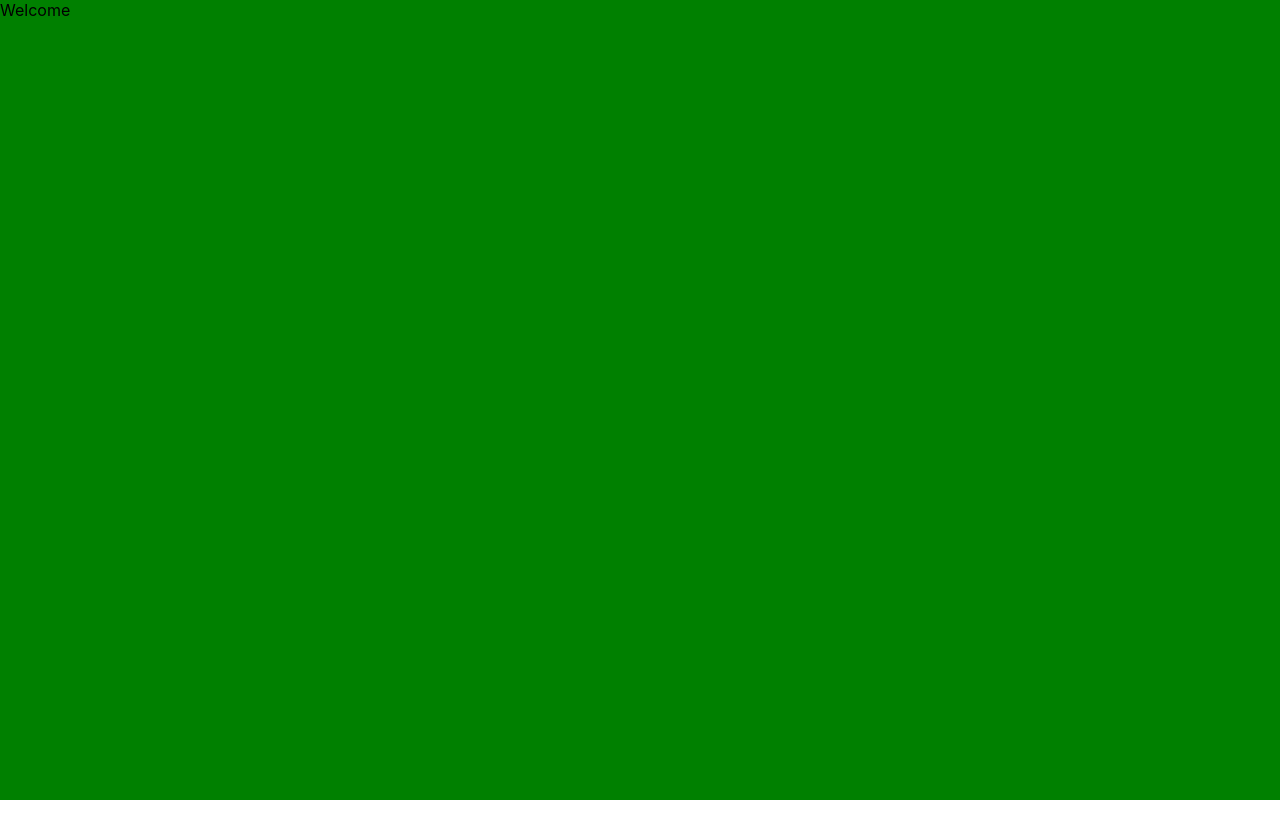
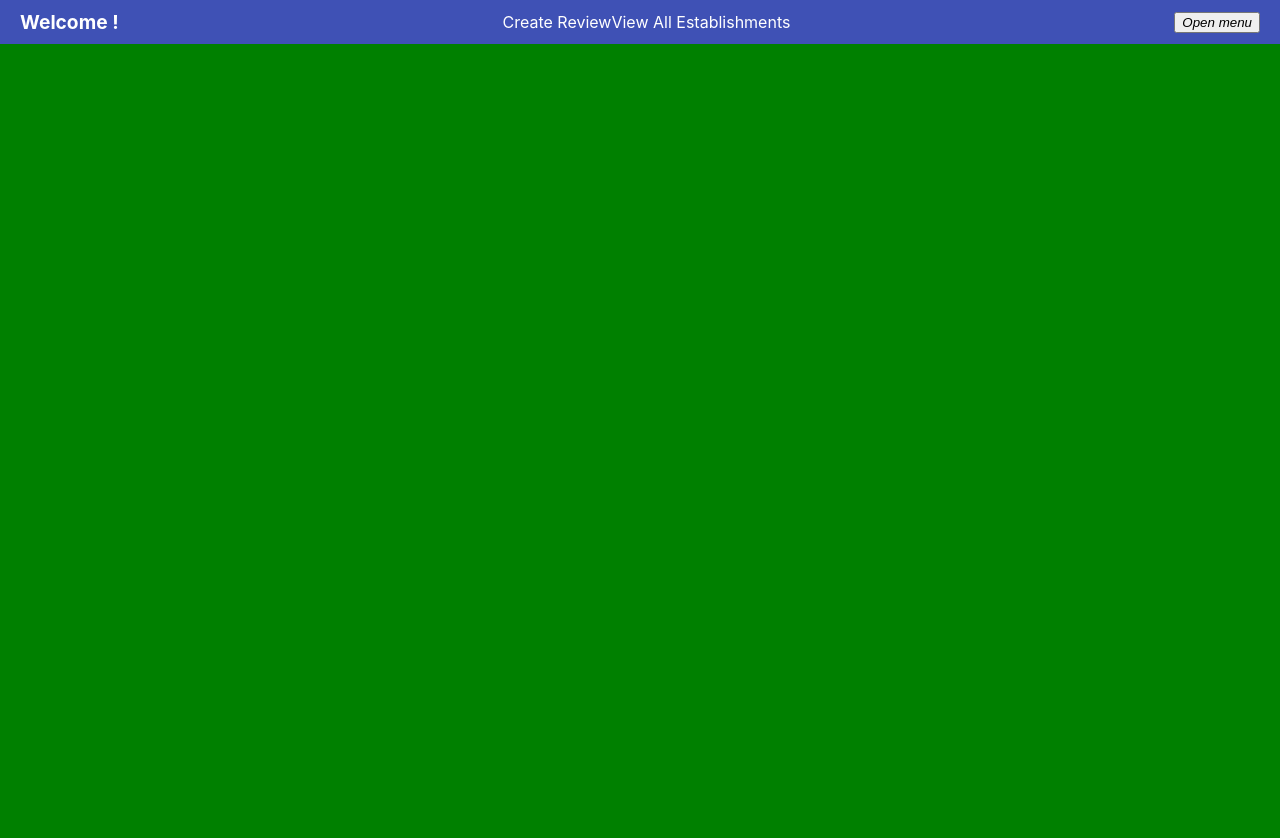
Before and after one commit to notancients/CMSC127-S2L-Project-Centeno-Mende-Robles, a React (Create React App) app in the folder frontend/cmsc127-frontend/: page /homepage in a window 1280 px wide. Shown: the top 838 px of the page. Before the commit the page ends 800 px from the top, so only its background shows below. Built offline with nearby package versions, Linux system fonts and the light colour scheme.

Commit message:
feat: now shows all establishment details

```diff
--- a/frontend/cmsc127-frontend/package.json
+++ b/frontend/cmsc127-frontend/package.json
@@ -11,10 +11,11 @@
     "react-dom": "^18.3.1",
     "react-router-dom": "^6.23.1",
     "react-scripts": "5.0.1",
+    "react-table": "^7.8.0",
     "web-vitals": "^2.1.4"
   },
   "scripts": {
-    "start": "react-scripts start",
+    "start": "BROWSER=none react-scripts start",
     "build": "react-scripts build",
     "test": "react-scripts test",
     "eject": "react-scripts eject"
--- /dev/null
+++ b/frontend/cmsc127-frontend/src/pages/establishment_list/page_establishment_food.js
@@ -0,0 +1,32 @@
+import axios from 'axios';
+import { useEffect, useState } from 'react';
+import ENV from '../../env';
+
+let SERVER = ENV.SERVER;
+let HEADER = ENV.HEADER;
+
+function FoodByEstablishment({ match }) {
+    const establishment_name = match.params.establishment_name;
+
+    let [food, setFood] = useState([]);
+
+    useEffect( () => {
+        console.log("Fetching food by establishment name.");
+        const fetchFoodByEstablishment = async () => {
+            try {
+                const response = await axios.get(
+                    `http://${SERVER}/api/get-food-by-establishment?establishment_name=${establishment_name}`,
+                    HEADER
+                );
+                console.log(response.data.data[0]);
+                setFood(response.data.data[0]);
+            } catch (err) {
+                console.log(err);
+            }
+        }
+
+        fetchFoodByEstablishment();
+    }, []);
+}
+
+export default FoodByEstablishment;
--- a/frontend/cmsc127-frontend/src/pages/establishment_list/page_establishment_list.js
+++ b/frontend/cmsc127-frontend/src/pages/establishment_list/page_establishment_list.js
@@ -1,12 +1,77 @@
+import React, { useState, useEffect, useMemo } from "react";
+import ENV from "../../env.js";
+import axios from 'axios';
+import { useTable } from "react-table";
+import HomePageAppBar from "../homepage/homepage_appbar.js";
+import { useNavigate } from "react-router-dom";
+
+let SERVER = ENV.SERVER;
+let HEADER = ENV.HEADER;
+
 
 
 
 function EstablishmentList() {
+    const navigate = useNavigate();
+
+    async function handleViewFood(name) {
+        console.log(`Navigating to: ${name}`);
+        navigate(`/food-by-establishment/${name}`);
+    }
+
+    function EstablishmentTable({headers, data}) {
+        return(
+        <table>
+            <thead>
+                <tr>
+                {headers.map( (element) => {
+                    return <th key={`${element}-header`}>{element}</th>
+                })}
+                </tr>
+            </thead>
+            <tbody>
+                {data.map( (item) => {
+                    return <tr key={`${item.establishment_id}${item.establishment_name}`}>
+                        <td>{item.establishment_id}</td>
+                        <td>{item.establishment_name}</td>
+                        <td>{item.establishment_location}</td>
+                        <td>{item.operating_hours}</td>
+                        <td><button onClick={() => handleViewFood(item.establishment_name)}>View Food</button></td>
+                    </tr>
+                } )}
+            </tbody>
+        </table>
+        )
+    }
+
+    let [establishment, setEstablishment] = useState([]);
+
+    useEffect( () => {
+        console.log("Fetching establishments data.");
+        const fetchEstablishments = async () => {
+            try {
+                const response = await axios.get(
+                    `http://${SERVER}/api/view-all-establishment`
+                );
+                setEstablishment(response.data.data[0]);
+            } catch (err) {
+                console.log(err);
+            }
+        }
+
+        fetchEstablishments();
+    }, []);
+
+
+    let headers = ['ID', 'Name', 'Location', 'Hours', 'Food', 'Reviews'];
 
     return (
-        <div>
-            EstablishmentList
-        </div>
+    <>
+    <HomePageAppBar/>
+    <div className="container">
+        <EstablishmentTable headers={headers} data={establishment}/>
+    </div>
+    </>
     )
 }
 
--- /dev/null
+++ b/frontend/cmsc127-frontend/src/pages/homepage/homepage_appbar.js
@@ -0,0 +1,41 @@
+import React, { useState } from 'react';
+import style from '../../styles/style_landing.css'; // Import the CSS stylesheet
+import { useNavigate } from 'react-router-dom';
+
+let first_name = sessionStorage.getItem("first_name");
+
+function HomePageAppBar() {
+    const navigate = useNavigate();
+    const [showMenu, setShowMenu] = useState(true);
+
+    const toggleMenu = () => {
+        setShowMenu(!showMenu);
+    };
+
+    async function handlePageTransfer(target) {
+
+        console.log(`Navigating to: ${target}`);
+        navigate(target);
+    }
+
+    let target_pages = {
+        "Create Review" : "/create-review",
+        "View All Establishments" : "/view-all-establishments"
+    }
+
+    return (
+        <div className="app-bar">
+        <div className="app-bar-title">Welcome {first_name}!</div>
+        <nav className={`app-bar-nav ${showMenu ? 'active' : ''}`}>
+            {Object.keys(target_pages).map( (element) => {
+                return <div key={element} onClick={(e) => handlePageTransfer(target_pages[element])}>{element}</div>
+            })}
+        </nav>
+        <button className="" onClick={toggleMenu}>
+            <i className="fas fa-bars">Open menu</i> {/* Font Awesome icon for menu */}
+        </button>
+        </div>
+    );
+    }
+
+    export default HomePageAppBar;
--- a/frontend/cmsc127-frontend/src/pages/homepage/page_homepage.js
+++ b/frontend/cmsc127-frontend/src/pages/homepage/page_homepage.js
@@ -1,3 +1,4 @@
+import HomePageAppBar from "./homepage_appbar";
 
 
 
@@ -7,9 +8,11 @@ function HomePage() {
 
 
     return (
-        <div className="container">
-            Welcome {first_name}
-        </div>
+    <>
+    <HomePageAppBar/>
+    <div className="container">
+    </div>
+    </>
     )
 }
 
--- a/frontend/cmsc127-frontend/src/pages/login/page_login.js
+++ b/frontend/cmsc127-frontend/src/pages/login/page_login.js
@@ -41,6 +41,9 @@ function Login() {
                 sessionStorage.setItem("user_type", response_data.data.user_type);
                 sessionStorage.setItem("user_id", response_data.data.user_id);
                 sessionStorage.setItem("first_name", response_data.data.first_name);
+
+                console.log(sessionStorage.getItem("first_name"));
+
                 navigate("/homepage")
             }
         } catch (err) {
--- a/frontend/cmsc127-frontend/src/react_router.js
+++ b/frontend/cmsc127-frontend/src/react_router.js
@@ -1,9 +1,10 @@
+import { BrowserRouter, Route, Routes } from 'react-router-dom';
+
 import LandingPage from './pages/landingpage/page_landing';
 import Login from './pages/login/page_login';
 import EstablishmentList from './pages/establishment_list/page_establishment_list';
 import HomePage from './pages/homepage/page_homepage';
-
-import { BrowserRouter, Route, Routes } from 'react-router-dom';
+import FoodByEstablishment from './pages/establishment_list/page_establishment_food';
 
 function Router() {
 
@@ -13,6 +14,8 @@ function Router() {
         <Route path="/login" element={<Login />}></Route>
         <Route path="/view-all-establishments" element={<EstablishmentList />}></Route>
         <Route path="/homepage" element={<HomePage/>}></Route>
+        <Route path="/food-by-establishment/:establishment_name" element={<FoodByEstablishment/>}></Route>
+
 
     </Routes>
   )
--- /dev/null
+++ b/frontend/cmsc127-frontend/src/styles/style_landing.module.css
@@ -0,0 +1,69 @@
+.container {
+    background-color: green;  /* Set your preferred color */
+    min-height: 100vh;  /* Ensure the entire viewport height is covered */
+  }
+
+#container-body {
+  width: 100%;
+  height: 100%;
+}
+
+.flex {
+  display: flex;
+}
+
+.main-axis-center {
+  justify-content: center;
+}
+
+.row-axis-center {
+  align-items: center;
+}
+
+
+.app-bar {
+  display: flex;
+  justify-content: space-between;
+  align-items: center;
+  padding: 10px 20px;
+  background-color: #3f51b5;
+  color: #fff;
+  position: fixed;
+}
+
+.app-bar-title {
+  font-size: 1.2rem;
+  font-weight: bold;
+}
+
+.app-bar-nav {
+  display: flex;
+  list-style: none;
+  padding: 0;
+  margin: 0;
+  opacity: 0;
+  visibility: hidden;
+  transition: opacity 0.3s ease-in-out;
+}
+
+.app-bar-nav.active {
+  opacity: 1;
+  visibility: visible;
+}
+
+.app-bar-nav a {
+  text-decoration: none;
+  color: inherit;
+  margin-right: 20px;
+}
+
+.menu-button {
+  background-color: transparent;
+  border: none;
+  cursor: pointer;
+  color: inherit;
+}
+
+.menu-button i {
+  font-size: 1.5rem;
+}
--- /dev/null
+++ b/frontend/cmsc127-frontend/src/styles/style_login.module.css
@@ -0,0 +1,25 @@
+.container {
+    background-color: green;  /* Set your preferred color */
+    min-height: 100vh;  /* Ensure the entire viewport height is covered */
+}
+
+#container-body {
+    width: 100%;
+    height: 100%;
+}
+
+.flex {
+    display: flex;
+}
+
+.main-axis-center {
+    justify-content: center;
+}
+
+.row-axis-center {
+    align-items: center;
+}
+
+.column {
+    flex-direction: column;
+}
```
Also changed, not shown: 1 other file (tests, documents, lock files or other folders).
